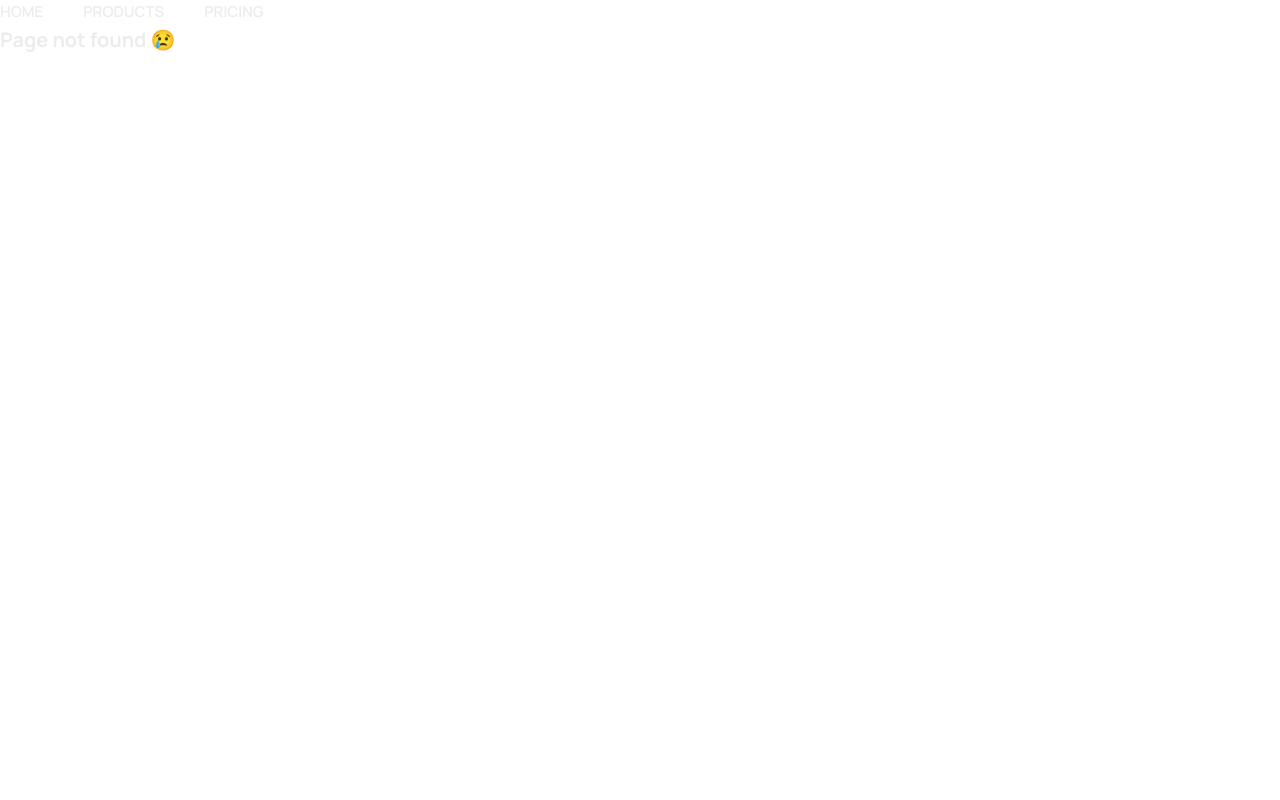
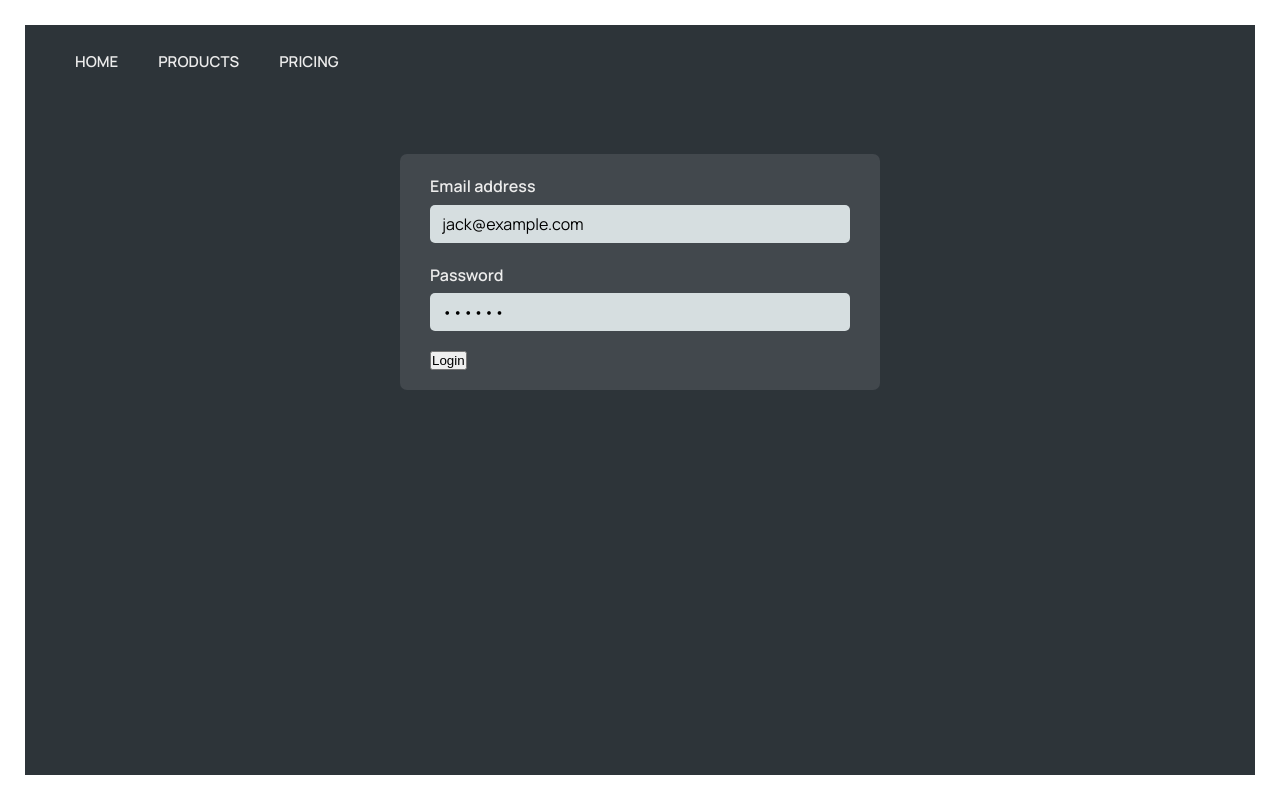
Before and after one commit to MohamedAdelElBaik/WorldWise, a React (Vite) app: page /login in a window 1280 px wide. Before the commit this address had no page. Built offline with nearby package versions, Linux system fonts and the light colour scheme.

Commit message:
CREATE login page

```diff
--- a/src/App.jsx
+++ b/src/App.jsx
@@ -3,18 +3,18 @@ import './App.css';
 import Homepage from './pages/Homepage';
 import Pricing from './pages/Pricing';
 import Product from './pages/Product';
+import Login from './pages/Login';
 import PageNotFound from './pages/PageNotFound';
-import PageNav from './components/PageNav';
 
 function App() {
   return (
     <>
       <BrowserRouter>
-        <PageNav />
         <Routes>
           <Route path="/" element={<Homepage />} />
           <Route path="pricing" element={<Pricing />} />
           <Route path="product" element={<Product />} />
+          <Route path="login" element={<Login />} />
           <Route path="*" element={<PageNotFound />} />
         </Routes>
       </BrowserRouter>
--- a/src/pages/Login.jsx
+++ b/src/pages/Login.jsx
@@ -1,12 +1,15 @@
-import styles from "./Login.module.css";
+import { useState } from 'react';
+import styles from './Login.module.css';
+import PageNav from '../components/PageNav';
 
 export default function Login() {
   // PRE-FILL FOR DEV PURPOSES
-  const [email, setEmail] = useState("jack@example.com");
-  const [password, setPassword] = useState("qwerty");
+  const [email, setEmail] = useState('jack@example.com');
+  const [password, setPassword] = useState('qwerty');
 
   return (
     <main className={styles.login}>
+      <PageNav />
       <form className={styles.form}>
         <div className={styles.row}>
           <label htmlFor="email">Email address</label>
@@ -29,7 +32,7 @@ export default function Login() {
         </div>
 
         <div>
-          <button>Login</button>
+          <button type="primary">Login</button>
         </div>
       </form>
     </main>
```
